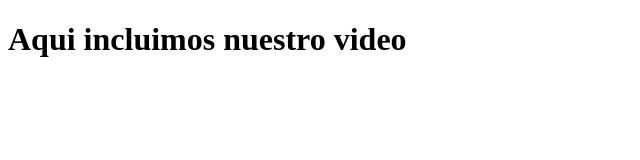
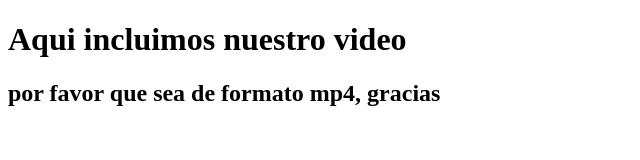
Before and after one commit to mdqjl/pagina-web, a plain HTML site: page index.html in a window 1280 px wide. Shown: the whole page, without its empty margins (0-640 px from the left). Drawn offline with Linux system fonts and the light colour scheme.

Commit message:
upgrade de info
se indca el tipo de formato de video a sumar

```diff
--- a/index.html
+++ b/index.html
@@ -6,6 +6,8 @@
 </head>
 <body>
 <h1>Aqui incluimos nuestro video </h1>
+<h2> por favor que sea de formato mp4, gracias
+</h2>
 
 </body>
 </html>
```
